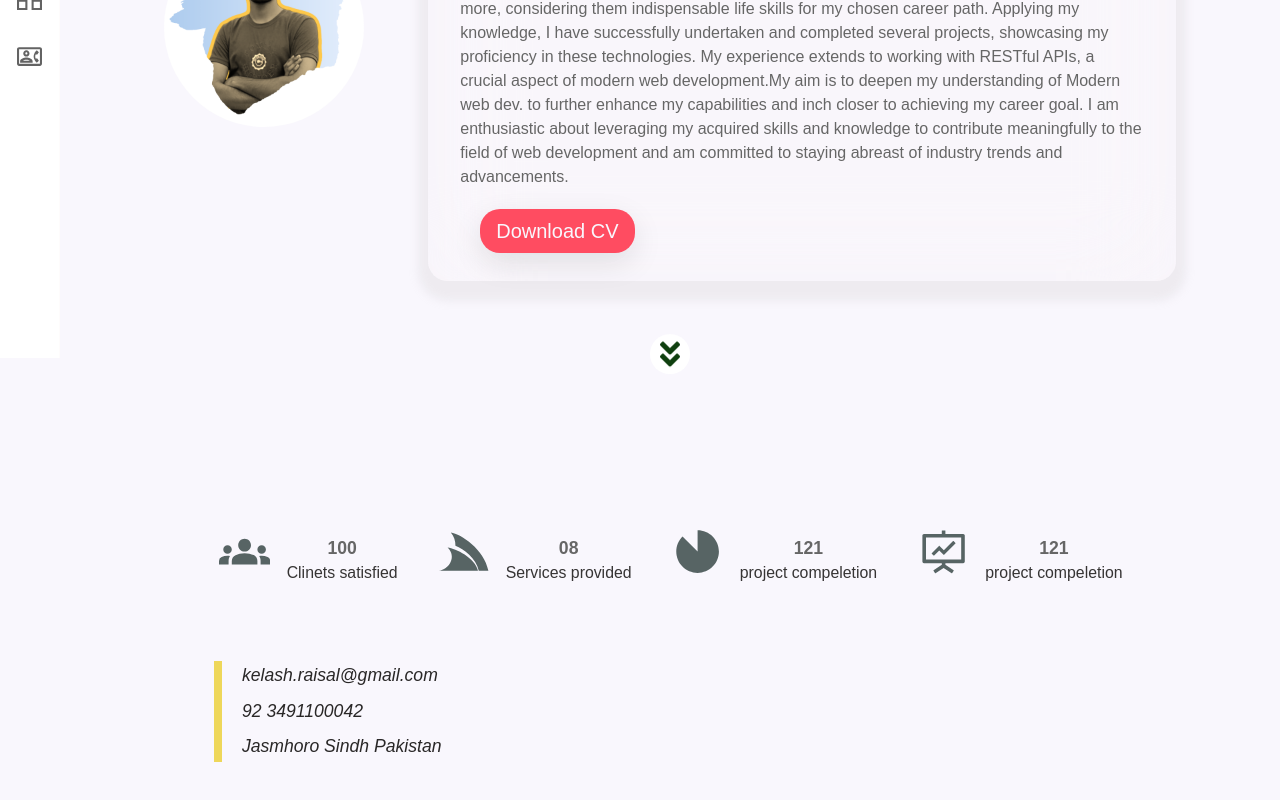
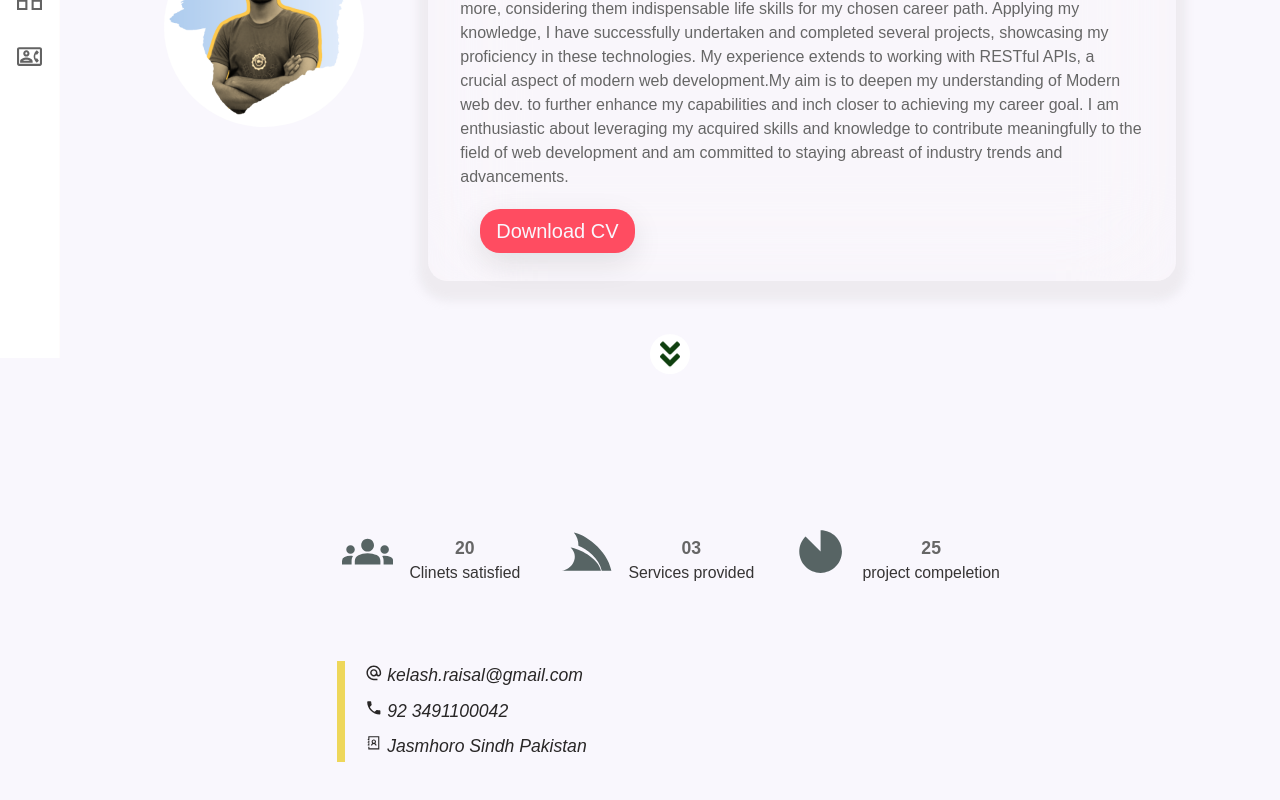
Before and after one commit to Kelash-kumar/React-based-Profolio, a React (Vite) app: page /about in a window 1280 px wide. Shown: the part 442-1242 px from the top of the page. Built offline with nearby package versions, Linux system fonts and the light colour scheme.

Commit message:
add cv at btn

```diff
--- a/src/components/About/index.jsx
+++ b/src/components/About/index.jsx
@@ -3,12 +3,13 @@ import { motion } from 'framer-motion';
 import IconsComponent from './goal.component';
 import { FaServicestack } from "react-icons/fa";
 import './about.css';
-import { AiOutlineFundProjectionScreen } from "react-icons/ai";
 import { MdOutlineIncompleteCircle } from "react-icons/md";
 import { MdGroups } from "react-icons/md";
 import { FaAngleDoubleDown } from "react-icons/fa";
 import { useUser } from '../../UserContext';
-
+import { MdAlternateEmail } from "react-icons/md";
+import { MdLocalPhone } from "react-icons/md";
+import { LiaAddressBook } from "react-icons/lia";
 const fadeInUp = {
   hidden: { opacity: 0, y: 20 },
   visible: { opacity: 1, y: 0 },
@@ -53,10 +54,14 @@ const About = () => {
           <div className='about__content__text'>
             <motion.p variants={fadeInUp}>I am a <strong>{profession} </strong> with a passion for learning and building web applications. </motion.p>
             <motion.p variants={fadeInUp}>{about}</motion.p>
-            <a href="/home/kelash-kumar/Downloads/" target="_blank" rel="noopener noreferrer" download={'kelash-kumar-CV.pdf'}>
+            {/* <a href='../../assets/MYResume_Fd.pdf' target="_blank" rel="noopener noreferrer" download={'kelash-kumar-CV.pdf'}> */}
 
-            <motion.button className='btn' variants={fadeInUp} aria-label='download-cv'>Download CV</motion.button>
-            </a>
+            <motion.button className='btn' variants={fadeInUp} aria-label='download-cv'
+             onClick={()=>{
+              window.open('../../assets/MYResume_Fd.pdf', '_blank');
+             }}
+            >Download CV</motion.button>
+            {/* </a> */}
           </div>
         </div>
         {isScrolled &&
@@ -79,25 +84,22 @@ const About = () => {
           <div className='about__goal__container'>
             <IconsComponent icon={<MdGroups />}
               name='Clinets satisfied'
-              value='100'
+              value='20'
             />
             <IconsComponent icon={<FaServicestack />}
               name='Services provided'
-              value='08'
+              value='03'
             />
             <IconsComponent icon={<MdOutlineIncompleteCircle />}
               name='project compeletion'
-              value='121'
+              value='25'
             />
-            <IconsComponent icon={<AiOutlineFundProjectionScreen />}
-              name='project compeletion'
-              value='121'
-            />
+
           </div>
           <footer className='about__footer'>
-            <motion.span variants={fadeInUp}>{email}</motion.span>
-            <motion.span variants={fadeInUp}>{phone}</motion.span>
-            <motion.span variants={fadeInUp}>{address}</motion.span>
+            <motion.span variants={fadeInUp}><MdAlternateEmail/> <a>{email}</a></motion.span>
+            <motion.span variants={fadeInUp}><MdLocalPhone/> {phone}</motion.span>
+            <motion.span variants={fadeInUp}><LiaAddressBook/> {address}</motion.span>
           </footer>
         </div>
       </div>
```
Also changed, not shown: src/assets/profile.jpeg (deleted), 1 other file (tests, documents, lock files or other folders).
